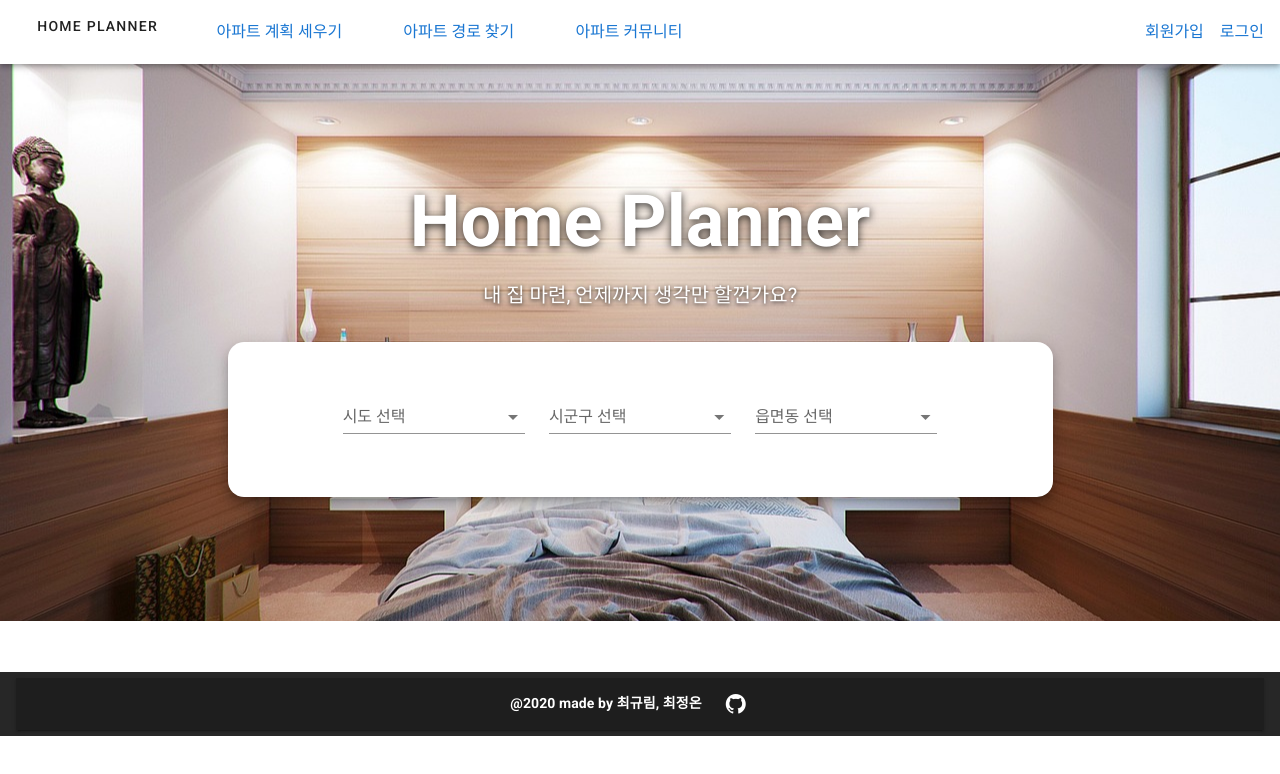
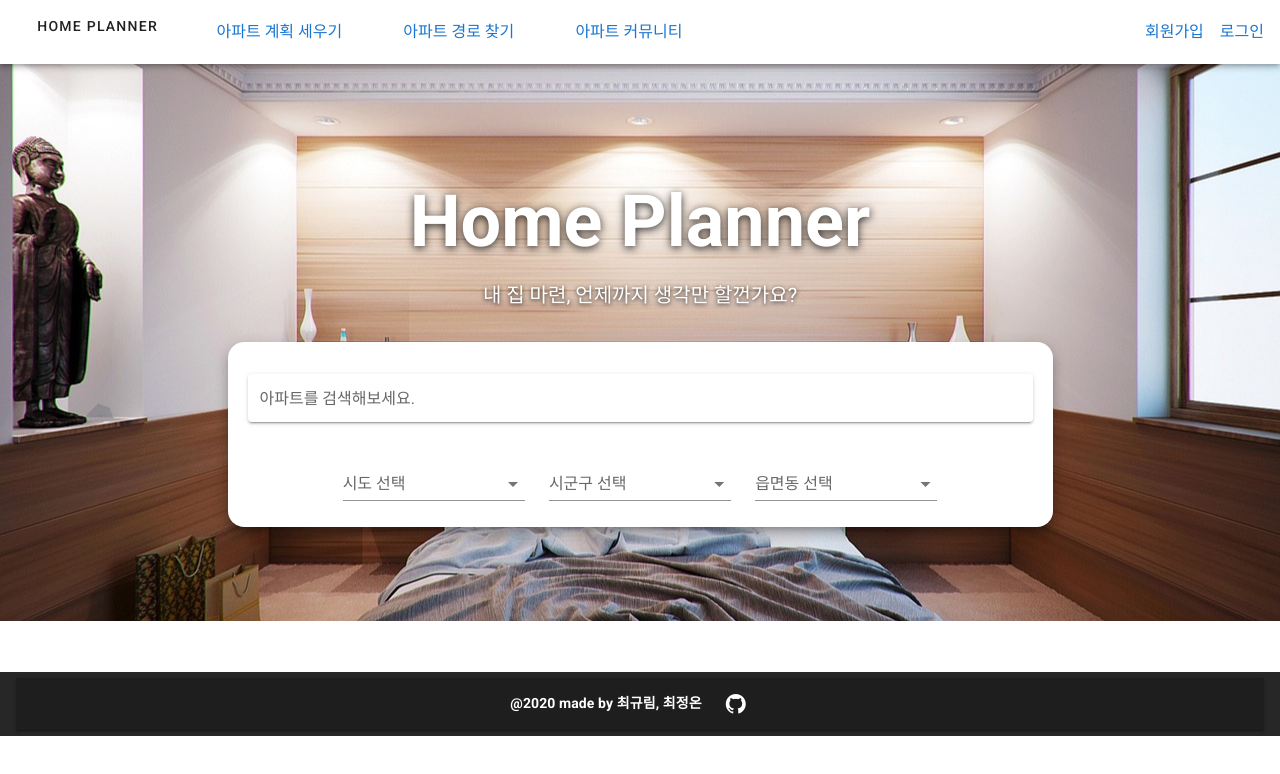
Before and after one commit to ssafyHomePlanner/HomePlanner, a Vue app in the folder homepjt/: page / in a window 1280 px wide. Shown: the top 774 px of the page. Built offline with nearby package versions, Linux system fonts and the light colour scheme; no server answers.

Commit message:
[UPDATE] 홈 화면 아파트 검색 UI 추가

```diff
--- a/homepjt/src/views/HomeView.vue
+++ b/homepjt/src/views/HomeView.vue
@@ -5,8 +5,14 @@
       <div class="item-header-subtext">내 집 마련, 언제까지 생각만 할껀가요?</div>
       <v-container>
         <v-row align="center" justify="center">
-          <v-sheet rounded="xl" class="item-header-card" color="white" elevation="8" height="155" width="825">
+          <v-sheet rounded="xl" class="item-header-card" color="white" elevation="8" height="185" width="825">
             <v-container fill-height fluid>
+              <v-text-field
+              class="mt-5 ml-2 mr-2"
+                v-model="aptName"
+                solo
+                label="아파트를 검색해보세요."
+              ></v-text-field>
               <v-row align="center" justify="center">
                 <v-col cols="3">
                   <v-select v-model="sidoName" :items="sidoList" label="시도 선택" @change="makeGugunList"></v-select>
```
